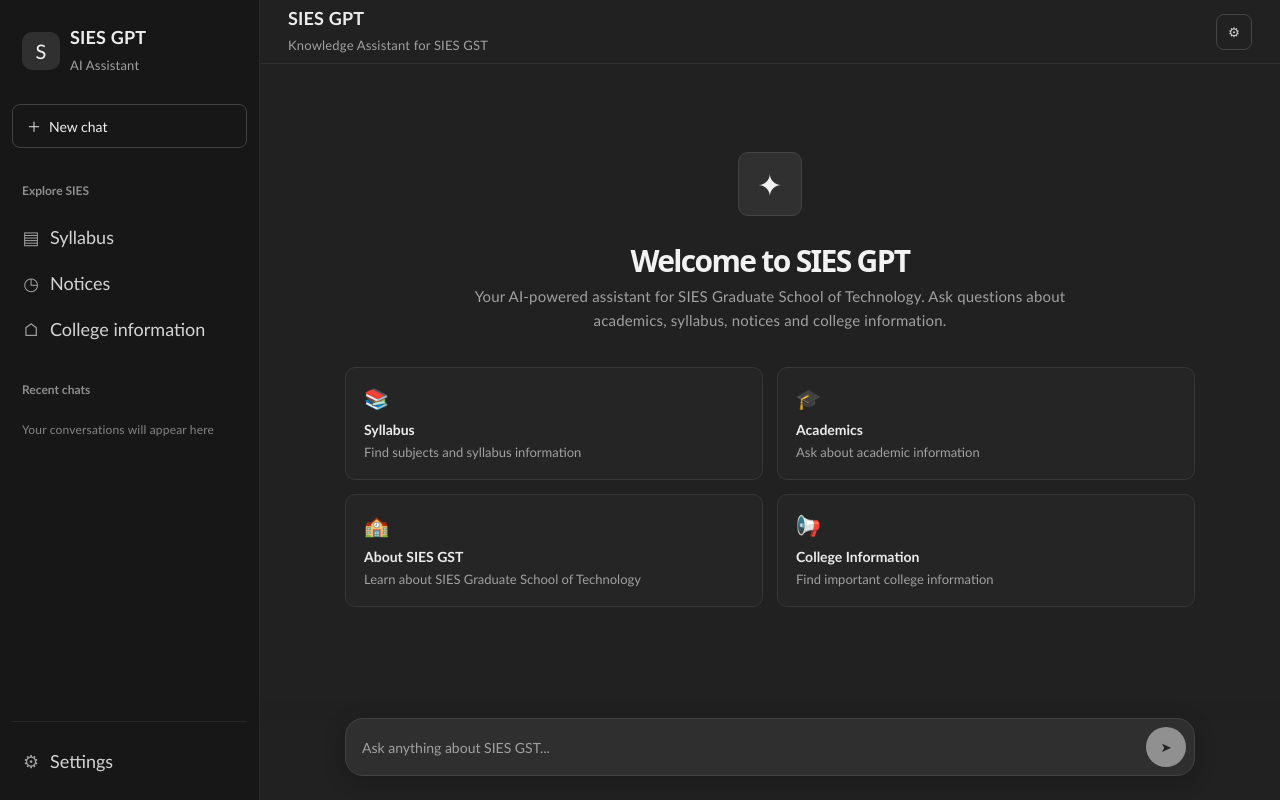
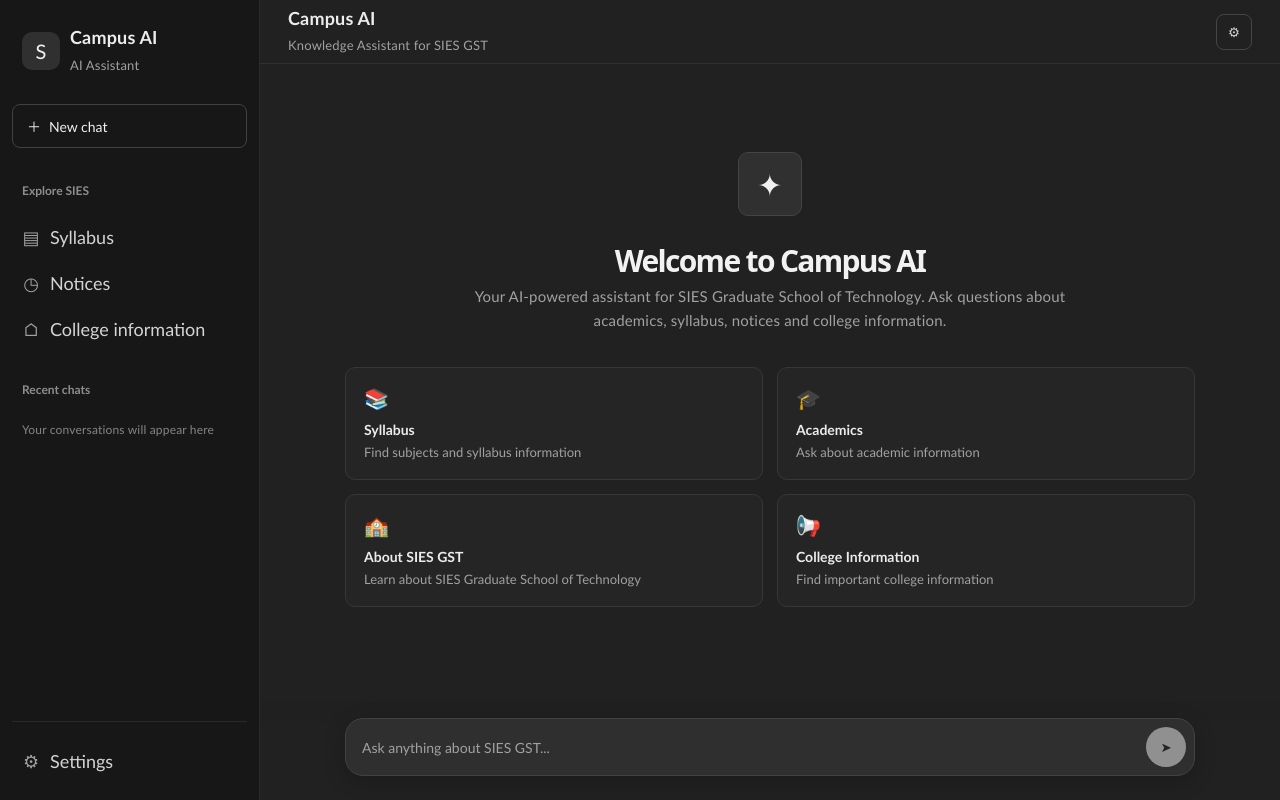
Before and after one commit to Atharva05-coder/SIES-GPT, a React (Vite) app in the folder frontend/: page / in a window 1280 px wide. Built offline with nearby package versions, Linux system fonts and the light colour scheme.

Commit message:
chore(frontend): rename SIES GPT to Campus AI

```diff
--- a/frontend/src/App.css
+++ b/frontend/src/App.css
@@ -1,5 +1,5 @@
 /* ========================================
-   SIES GPT - Main Application Styles
+   Campus AI - Main Application Styles
    ======================================== */
 
 :root {
--- a/frontend/src/App.tsx
+++ b/frontend/src/App.tsx
@@ -203,7 +203,7 @@
         {
           role: "assistant",
           content:
-            "Sorry, I couldn't connect to the SIES GPT server. Please make sure the backend is running.",
+            "Sorry, I couldn't connect to the Campus AI server. Please make sure the backend is running.",
         },
         userMessage,
       );
@@ -279,7 +279,7 @@
           <div className="sidebar-logo-icon">S</div>
 
           <div>
-            <div className="sidebar-logo-text">SIES GPT</div>
+            <div className="sidebar-logo-text">Campus AI</div>
 
             <span className="header-subtitle">AI Assistant</span>
           </div>
@@ -401,7 +401,7 @@
             </button>
 
             <div>
-              <div className="header-title">SIES GPT</div>
+              <div className="header-title">Campus AI</div>
 
               <div className="header-subtitle">
                 Knowledge Assistant for SIES GST
@@ -473,7 +473,7 @@
             <div className="welcome-screen">
               <div className="welcome-icon">✦</div>
 
-              <h1 className="welcome-title">Welcome to SIES GPT</h1>
+              <h1 className="welcome-title">Welcome to Campus AI</h1>
 
               <p className="welcome-description">
                 Your AI-powered assistant for SIES Graduate School of
@@ -565,7 +565,7 @@
 
                   <div className="message-content-wrapper">
                     <div className="message-name">
-                      {msg.role === "user" ? "You" : "SIES GPT"}
+                      {msg.role === "user" ? "You" : "Campus AI"}
                     </div>
 
                     <div className="message-bubble">
@@ -608,7 +608,7 @@
                   <div className="message-avatar">✦</div>
 
                   <div className="message-content-wrapper">
-                    <div className="message-name">SIES GPT</div>
+                    <div className="message-name">Campus AI</div>
 
                     <div className="message-bubble loading-bubble">
                       <span></span>
--- a/frontend/src/components/Header.tsx
+++ b/frontend/src/components/Header.tsx
@@ -17,7 +17,7 @@
 
         <div>
           <div className="header-title">
-            SIES GPT
+            Campus AI
           </div>
 
           <div className="header-subtitle">
--- a/frontend/src/components/Sidebar.tsx
+++ b/frontend/src/components/Sidebar.tsx
@@ -14,7 +14,7 @@
 
         <div>
           <div className="sidebar-logo-text">
-            SIES GPT
+            Campus AI
           </div>
 
           <span className="header-subtitle">
--- a/frontend/src/components/WelcomeScreen.tsx
+++ b/frontend/src/components/WelcomeScreen.tsx
@@ -15,7 +15,7 @@
 
       {/* Heading */}
       <h1 className="welcome-title">
-        Welcome to SIES GPT
+        Welcome to Campus AI
       </h1>
 
       <p className="welcome-description">
```
